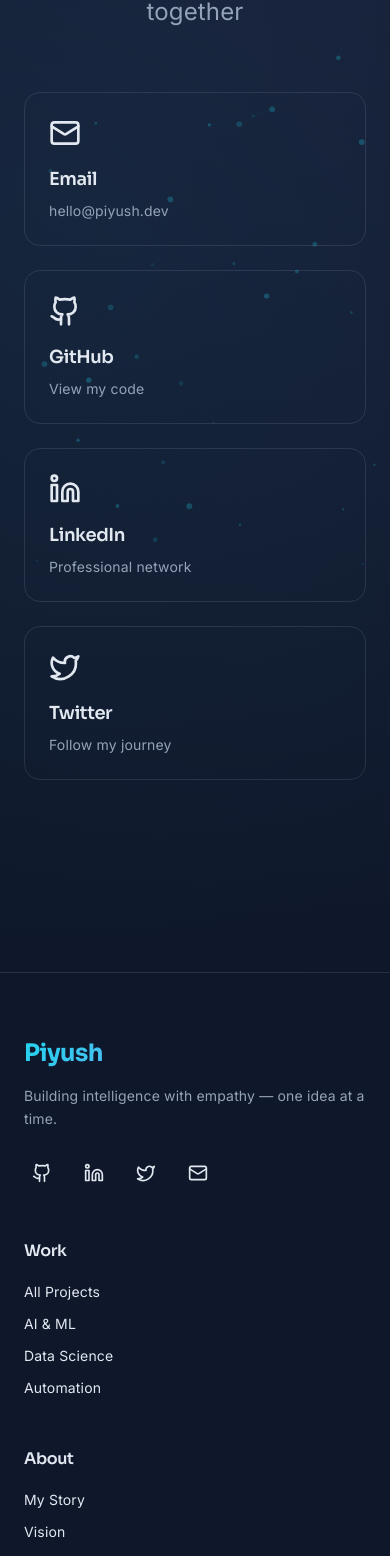
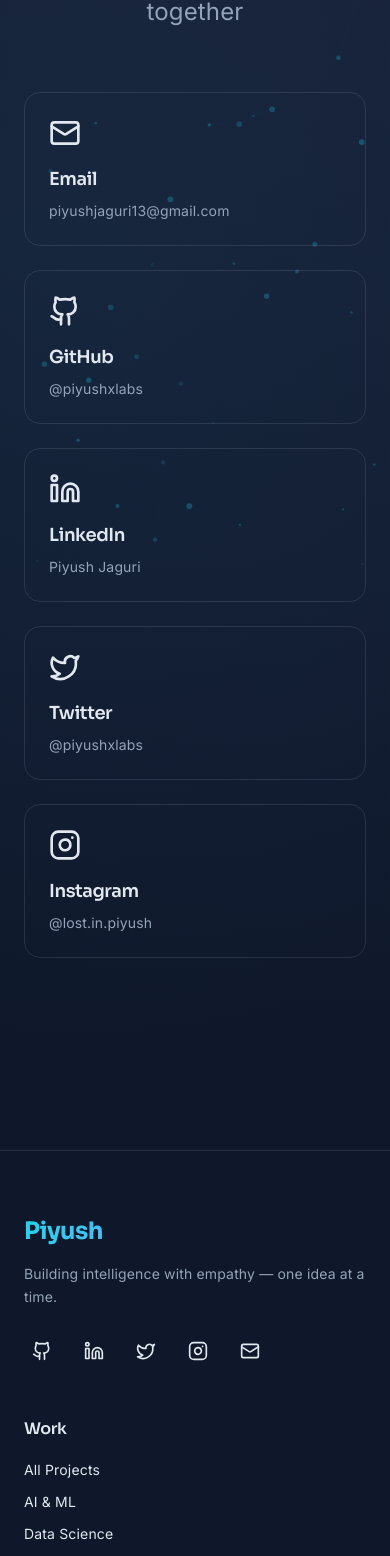
Before and after one commit to piyushxlabs/piyush-premium-portfolio, a Next.js app: page /connect in a window 390 px wide. Shown: the part 236-1792 px from the top of the page. Built offline with nearby package versions, Linux system fonts and the light colour scheme.

Commit message:
Redesigned navbar and fixed all portfolio links

```diff
--- a/src/app/(pages)/connect/page.tsx
+++ b/src/app/(pages)/connect/page.tsx
@@ -1,5 +1,5 @@
 import { Metadata } from 'next';
-import { Mail, Github, Linkedin, Twitter } from 'lucide-react';
+import { Mail, Github, Linkedin, Twitter, Instagram } from 'lucide-react';
 
 export const metadata: Metadata = {
   title: 'Connect | Piyush - Get in Touch',
@@ -21,45 +21,56 @@ export default function ConnectPage() {
 
         <div className="grid md:grid-cols-2 gap-6 max-w-2xl mx-auto">
           <a
-            href="mailto:hello@piyush.dev"
+            href="mailto:piyushjaguri13@gmail.com"
             className="p-6 rounded-2xl bg-glass border border-overlay-medium hover:border-accent-cyan transition-all group"
           >
             <Mail className="w-8 h-8 text-accent-cyan mb-4" />
             <h3 className="font-heading font-semibold text-lg mb-2">Email</h3>
-            <p className="text-sm text-muted">hello@piyush.dev</p>
+            <p className="text-sm text-muted">piyushjaguri13@gmail.com</p>
           </a>
 
           <a
-            href="https://github.com"
+            href="https://github.com/piyushxlabs"
             target="_blank"
             rel="noopener noreferrer"
             className="p-6 rounded-2xl bg-glass border border-overlay-medium hover:border-accent-cyan transition-all group"
           >
             <Github className="w-8 h-8 text-accent-cyan mb-4" />
             <h3 className="font-heading font-semibold text-lg mb-2">GitHub</h3>
-            <p className="text-sm text-muted">View my code</p>
+            <p className="text-sm text-muted">@piyushxlabs</p>
           </a>
 
           <a
-            href="https://linkedin.com"
+            href="https://www.linkedin.com/in/piyush-jaguri-a9169338b/"
             target="_blank"
             rel="noopener noreferrer"
             className="p-6 rounded-2xl bg-glass border border-overlay-medium hover:border-accent-cyan transition-all group"
           >
             <Linkedin className="w-8 h-8 text-accent-cyan mb-4" />
             <h3 className="font-heading font-semibold text-lg mb-2">LinkedIn</h3>
-            <p className="text-sm text-muted">Professional network</p>
+            <p className="text-sm text-muted">Piyush Jaguri</p>
           </a>
 
           <a
-            href="https://twitter.com"
+            href="https://x.com/piyushxlabs"
             target="_blank"
             rel="noopener noreferrer"
             className="p-6 rounded-2xl bg-glass border border-overlay-medium hover:border-accent-cyan transition-all group"
           >
             <Twitter className="w-8 h-8 text-accent-cyan mb-4" />
             <h3 className="font-heading font-semibold text-lg mb-2">Twitter</h3>
-            <p className="text-sm text-muted">Follow my journey</p>
+            <p className="text-sm text-muted">@piyushxlabs</p>
+          </a>
+
+          <a
+            href="https://www.instagram.com/lost.in.piyush?igsh=MXN4NWY5YW80YTc1Mw=="
+            target="_blank"
+            rel="noopener noreferrer"
+            className="p-6 rounded-2xl bg-glass border border-overlay-medium hover:border-accent-cyan transition-all group md:col-span-2"
+          >
+            <Instagram className="w-8 h-8 text-accent-cyan mb-4" />
+            <h3 className="font-heading font-semibold text-lg mb-2">Instagram</h3>
+            <p className="text-sm text-muted">@lost.in.piyush</p>
           </a>
         </div>
       </div>
--- /dev/null
+++ b/src/components/icons/SocialIcons/InstagramIcon.tsx
@@ -0,0 +1,11 @@
+// InstagramIcon — Instagram social icon
+import { Instagram } from "lucide-react";
+
+interface InstagramIconProps {
+  size?: number;
+  className?: string;
+}
+
+export function InstagramIcon({ size = 24, className = "" }: InstagramIconProps) {
+  return <Instagram size={size} className={className} />;
+}
--- a/src/components/layout/Footer/Footer.tsx
+++ b/src/components/layout/Footer/Footer.tsx
@@ -2,7 +2,7 @@
 "use client";
 
 import Link from "next/link";
-import { Github, Linkedin, Mail, Twitter } from "lucide-react";
+import { Github, Linkedin, Mail, Twitter, Instagram } from "lucide-react";
 
 const footerLinks = {
   work: [
@@ -20,16 +20,17 @@ const footerLinks = {
   connect: [
     { label: "Contact", href: "/connect" },
     { label: "Thoughts", href: "/thoughts" },
-    { label: "GitHub", href: "https://github.com" },
-    { label: "LinkedIn", href: "https://linkedin.com" },
+    { label: "GitHub", href: "https://github.com/piyushxlabs" },
+    { label: "LinkedIn", href: "https://www.linkedin.com/in/piyush-jaguri-a9169338b/" },
   ],
 };
 
 const socialLinks = [
-  { icon: Github, href: "https://github.com", label: "GitHub" },
-  { icon: Linkedin, href: "https://linkedin.com", label: "LinkedIn" },
-  { icon: Twitter, href: "https://twitter.com", label: "Twitter" },
-  { icon: Mail, href: "mailto:hello@piyush.dev", label: "Email" },
+  { icon: Github, href: "https://github.com/piyushxlabs", label: "GitHub" },
+  { icon: Linkedin, href: "https://www.linkedin.com/in/piyush-jaguri-a9169338b/", label: "LinkedIn" },
+  { icon: Twitter, href: "https://x.com/piyushxlabs", label: "Twitter" },
+  { icon: Instagram, href: "https://www.instagram.com/lost.in.piyush?igsh=MXN4NWY5YW80YTc1Mw==", label: "Instagram" },
+  { icon: Mail, href: "mailto:piyushjaguri13@gmail.com", label: "Email" },
 ];
 
 export function Footer() {
--- a/src/components/layout/Footer/SocialIcons.tsx
+++ b/src/components/layout/Footer/SocialIcons.tsx
@@ -1,4 +1,37 @@
-// SocialIcons — TODO: Implement component
+// SocialIcons — Animated social media icons for footer
+"use client";
+
+import { motion } from "framer-motion";
+import { Github, Linkedin, Twitter, Instagram, Mail } from "lucide-react";
+
+const socialLinks = [
+  { icon: Github, href: "https://github.com/piyushxlabs", label: "GitHub" },
+  { icon: Linkedin, href: "https://www.linkedin.com/in/piyush-jaguri-a9169338b/", label: "LinkedIn" },
+  { icon: Twitter, href: "https://x.com/piyushxlabs", label: "Twitter" },
+  { icon: Instagram, href: "https://www.instagram.com/lost.in.piyush?igsh=MXN4NWY5YW80YTc1Mw==", label: "Instagram" },
+  { icon: Mail, href: "mailto:piyushjaguri13@gmail.com", label: "Email" },
+];
+
 export function SocialIcons() {
-  return null;
+  return (
+    <div className="flex gap-4">
+      {socialLinks.map((social, index) => (
+        <motion.a
+          key={social.label}
+          href={social.href}
+          target="_blank"
+          rel="noopener noreferrer"
+          initial={{ opacity: 0, y: 10 }}
+          animate={{ opacity: 1, y: 0 }}
+          transition={{ delay: index * 0.1 }}
+          whileHover={{ scale: 1.1, y: -2 }}
+          whileTap={{ scale: 0.95 }}
+          className="p-2 rounded-lg bg-overlay-light hover:bg-accent-cyan/20 hover:text-accent-cyan transition-all"
+          aria-label={social.label}
+        >
+          <social.icon size={20} />
+        </motion.a>
+      ))}
+    </div>
+  );
 }
--- a/src/components/layout/Navbar/MobileMenu.tsx
+++ b/src/components/layout/Navbar/MobileMenu.tsx
@@ -5,12 +5,42 @@ import { useEffect } from "react";
 import Link from "next/link";
 import { usePathname } from "next/navigation";
 import { motion, AnimatePresence } from "framer-motion";
+import { X } from "lucide-react";
 import { cn } from "@/utils/helpers/cn";
 
 interface MobileMenuProps {
   isOpen: boolean;
   onClose: () => void;
   items: Array<{ href: string; label: string }>;
+}
+
+// Floating particles background
+function FloatingParticles() {
+  const particles = Array.from({ length: 15 });
+  return (
+    <div className="absolute inset-0 overflow-hidden pointer-events-none">
+      {particles.map((_, i) => (
+        <motion.div
+          key={i}
+          className="absolute w-1 h-1 bg-accent-cyan rounded-full"
+          style={{
+            left: `${Math.random() * 100}%`,
+            top: `${Math.random() * 100}%`,
+          }}
+          animate={{
+            y: [-10, -50],
+            opacity: [0, 0.4, 0],
+          }}
+          transition={{
+            duration: 2 + Math.random() * 2,
+            repeat: Infinity,
+            delay: Math.random() * 2,
+            ease: "easeOut",
+          }}
+        />
+      ))}
+    </div>
+  );
 }
 
 export function MobileMenu({ isOpen, onClose, items }: MobileMenuProps) {
@@ -27,6 +57,16 @@ export function MobileMenu({ isOpen, onClose, items }: MobileMenuProps) {
     };
   }, [isOpen]);
 
+  useEffect(() => {
+    const handleEscape = (e: KeyboardEvent) => {
+      if (e.key === "Escape" && isOpen) {
+        onClose();
+      }
+    };
+    window.addEventListener("keydown", handleEscape);
+    return () => window.removeEventListener("keydown", handleEscape);
+  }, [isOpen, onClose]);
+
   return (
     <AnimatePresence>
       {isOpen && (
@@ -37,45 +77,109 @@ export function MobileMenu({ isOpen, onClose, items }: MobileMenuProps) {
             animate={{ opacity: 1 }}
             exit={{ opacity: 0 }}
             onClick={onClose}
-            className="fixed inset-0 bg-overlay-heavy backdrop-blur-xl z-40 md:hidden"
+            className="fixed inset-0 bg-gradient-to-br from-black/80 via-slate-900/70 to-transparent backdrop-blur-xl z-40 md:hidden"
           />
 
-          {/* Menu */}
+          {/* Menu Drawer */}
           <motion.div
-            initial={{ x: "100%" }}
-            animate={{ x: 0 }}
-            exit={{ x: "100%" }}
-            transition={{ type: "spring", damping: 30, stiffness: 300 }}
-            className="fixed top-0 right-0 bottom-0 w-4/5 max-w-sm bg-background-surface border-l border-overlay-medium z-50 md:hidden"
+            initial={{ x: "-100%", opacity: 0 }}
+            animate={{ x: 0, opacity: 1 }}
+            exit={{ x: "-100%", opacity: 0 }}
+            transition={{ type: "spring", stiffness: 60, damping: 15 }}
+            className="fixed top-0 left-0 bottom-0 w-[80vw] max-w-sm bg-white/5 backdrop-blur-lg border-r border-white/10 z-50 md:hidden"
+            aria-modal="true"
+            role="dialog"
           >
-            <div className="flex flex-col h-full p-8 pt-24">
-              <nav className="flex flex-col gap-2">
+            {/* Floating particles */}
+            <FloatingParticles />
+
+            {/* Light beam gradient */}
+            <div className="absolute inset-0 bg-gradient-to-b from-accent-cyan/5 via-transparent to-accent-lavender/5 pointer-events-none" />
+
+            <div className="relative flex flex-col h-full p-6">
+              {/* Header */}
+              <div className="flex items-center justify-between mb-8">
+                <h2 className="text-2xl font-heading font-bold bg-gradient-to-r from-accent-cyan to-accent-lavender bg-clip-text text-transparent">
+                  Piyush
+                </h2>
+                <motion.button
+                  onClick={onClose}
+                  whileHover={{ scale: 1.1 }}
+                  whileTap={{ scale: 0.9 }}
+                  className="p-2 rounded-full hover:bg-accent-cyan/10 transition-colors"
+                  aria-label="Close Menu"
+                >
+                  <motion.div
+                    animate={{ rotate: [0, 90, 0] }}
+                    transition={{ duration: 2, repeat: Infinity, ease: "easeInOut" }}
+                  >
+                    <X size={24} className="text-accent-cyan" />
+                  </motion.div>
+                </motion.button>
+              </div>
+
+              {/* Navigation Links */}
+              <nav className="flex flex-col gap-3 flex-1">
                 {items.map((item, index) => {
                   const isActive = pathname === item.href;
                   return (
                     <motion.div
                       key={item.href}
-                      initial={{ opacity: 0, x: 20 }}
+                      initial={{ opacity: 0, x: -30 }}
                       animate={{ opacity: 1, x: 0 }}
-                      transition={{ delay: index * 0.05 }}
+                      transition={{ delay: index * 0.08, duration: 0.4 }}
                     >
                       <Link
                         href={item.href}
                         onClick={onClose}
                         className={cn(
-                          "block px-6 py-4 rounded-xl text-lg font-medium transition-all",
-                          "hover:bg-overlay-light hover:text-accent-cyan",
-                          isActive
-                            ? "bg-overlay-light text-accent-cyan"
-                            : "text-foreground"
+                          "block px-6 py-3 rounded-full text-base font-medium transition-all relative group",
+                          "border border-cyan-400/30 hover:border-cyan-400/60",
+                          "hover:bg-gradient-to-r hover:from-accent-cyan/10 hover:to-accent-lavender/10",
+                          isActive && "bg-gradient-to-r from-accent-cyan/20 to-accent-lavender/20 border-accent-cyan/60"
                         )}
                       >
-                        {item.label}
+                        <span className={cn(
+                          "transition-all",
+                          isActive ? "bg-gradient-to-r from-accent-cyan to-accent-lavender bg-clip-text text-transparent" : "text-foreground group-hover:bg-gradient-to-r group-hover:from-accent-cyan group-hover:to-accent-lavender group-hover:bg-clip-text group-hover:text-transparent"
+                        )}>
+                          {item.label}
+                        </span>
+                        {isActive && (
+                          <motion.div
+                            layoutId="activeIndicator"
+                            className="absolute left-2 top-1/2 -translate-y-1/2 w-1.5 h-1.5 rounded-full bg-accent-cyan"
+                          />
+                        )}
                       </Link>
                     </motion.div>
                   );
                 })}
+
+                {/* Mini Bio Badge */}
+                <motion.div
+                  initial={{ opacity: 0, y: 10 }}
+                  animate={{ opacity: 1, y: 0 }}
+                  transition={{ delay: items.length * 0.08 + 0.2 }}
+                  className="mt-4 px-4 py-2 rounded-full bg-gradient-to-r from-blue-500/20 to-purple-500/20 border border-blue-400/30 text-center"
+                >
+                  <p className="text-sm tracking-wide text-cyan-200">
+                    AI Innovator & Future Founder
+                  </p>
+                </motion.div>
               </nav>
+
+              {/* Footer Quote */}
+              <motion.div
+                initial={{ opacity: 0 }}
+                animate={{ opacity: 1 }}
+                transition={{ delay: items.length * 0.08 + 0.4 }}
+                className="mt-auto pt-6 border-t border-white/10"
+              >
+                <p className="text-xs text-muted/60 italic text-center leading-relaxed">
+                  "Designing intelligence that empowers people — one idea at a time."
+                </p>
+              </motion.div>
             </div>
           </motion.div>
         </>
--- a/src/components/sections/contact/ContactSection.tsx
+++ b/src/components/sections/contact/ContactSection.tsx
@@ -12,8 +12,8 @@ const contactMethods = [
   {
     icon: Mail,
     title: "Email Me",
-    description: "hello@piyush.dev",
-    href: "mailto:hello@piyush.dev",
+    description: "piyushjaguri13@gmail.com",
+    href: "mailto:piyushjaguri13@gmail.com",
   },
   {
     icon: MessageSquare,
--- a/src/components/sections/contact/SocialLinks.tsx
+++ b/src/components/sections/contact/SocialLinks.tsx
@@ -1,4 +1,44 @@
-// SocialLinks — TODO: Implement component
-export function SocialLinks() {
-  return null;
+// SocialLinks — Reusable social media links component
+"use client";
+
+import { motion } from "framer-motion";
+import { Github, Linkedin, Twitter, Instagram, Mail } from "lucide-react";
+
+const socialLinks = [
+  { icon: Github, href: "https://github.com/piyushxlabs", label: "GitHub", color: "hover:text-gray-400" },
+  { icon: Linkedin, href: "https://www.linkedin.com/in/piyush-jaguri-a9169338b/", label: "LinkedIn", color: "hover:text-blue-500" },
+  { icon: Twitter, href: "https://x.com/piyushxlabs", label: "Twitter", color: "hover:text-sky-400" },
+  { icon: Instagram, href: "https://www.instagram.com/lost.in.piyush?igsh=MXN4NWY5YW80YTc1Mw==", label: "Instagram", color: "hover:text-pink-500" },
+  { icon: Mail, href: "mailto:piyushjaguri13@gmail.com", label: "Email", color: "hover:text-accent-cyan" },
+];
+
+interface SocialLinksProps {
+  className?: string;
+  iconSize?: number;
+  showLabels?: boolean;
 }
+
+export function SocialLinks({ className = "", iconSize = 20, showLabels = false }: SocialLinksProps) {
+  return (
+    <div className={`flex gap-4 ${className}`}>
+      {socialLinks.map((social, index) => (
+        <motion.a
+          key={social.label}
+          href={social.href}
+          target="_blank"
+          rel="noopener noreferrer"
+          initial={{ opacity: 0, y: 10 }}
+          animate={{ opacity: 1, y: 0 }}
+          transition={{ delay: index * 0.1 }}
+          whileHover={{ scale: 1.1, y: -2 }}
+          whileTap={{ scale: 0.95 }}
+          className={`p-2 rounded-lg bg-overlay-light hover:bg-accent-cyan/20 transition-all ${social.color}`}
+          aria-label={social.label}
+        >
+          <social.icon size={iconSize} />
+          {showLabels && <span className="ml-2 text-sm">{social.label}</span>}
+        </motion.a>
+      ))}
+    </div>
+  );
+}
--- a/src/data/social/links.json
+++ b/src/data/social/links.json
@@ -3,9 +3,9 @@
     {
       "id": "github",
       "name": "GitHub",
-      "url": "https://github.com/piyush",
+      "url": "https://github.com/piyushxlabs",
       "icon": "github",
-      "username": "@piyush",
+      "username": "@piyushxlabs",
       "primary": true,
       "stats": {
         "followers": 250,
@@ -16,9 +16,9 @@
     {
       "id": "linkedin",
       "name": "LinkedIn",
-      "url": "https://linkedin.com/in/piyush",
+      "url": "https://www.linkedin.com/in/piyush-jaguri-a9169338b/",
       "icon": "linkedin",
-      "username": "Piyush",
+      "username": "Piyush Jaguri",
       "primary": true,
       "stats": {
         "connections": 500
@@ -27,20 +27,31 @@
     {
       "id": "twitter",
       "name": "Twitter",
-      "url": "https://twitter.com/piyush",
+      "url": "https://x.com/piyushxlabs",
       "icon": "twitter",
-      "username": "@piyush",
+      "username": "@piyushxlabs",
       "primary": false,
       "stats": {
         "followers": 180
       }
     },
     {
+      "id": "instagram",
+      "name": "Instagram",
+      "url": "https://www.instagram.com/lost.in.piyush?igsh=MXN4NWY5YW80YTc1Mw==",
+      "icon": "instagram",
+      "username": "@lost.in.piyush",
+      "primary": true,
+      "stats": {
+        "followers": 320
+      }
+    },
+    {
       "id": "email",
       "name": "Email",
-      "url": "mailto:piyush@example.com",
+      "url": "mailto:piyushjaguri13@gmail.com",
       "icon": "mail",
-      "username": "piyush@example.com",
+      "username": "piyushjaguri13@gmail.com",
       "primary": true
     },
     {
@@ -57,7 +68,7 @@
     }
   ],
   "contact": {
-    "email": "piyush@example.com",
+    "email": "piyushjaguri13@gmail.com",
     "availability": "Open to collaboration",
     "response_time": "Within 24 hours",
     "preferred_contact": "email"
```
Also changed, not shown: 1 other file (tests, documents, lock files or other folders).
